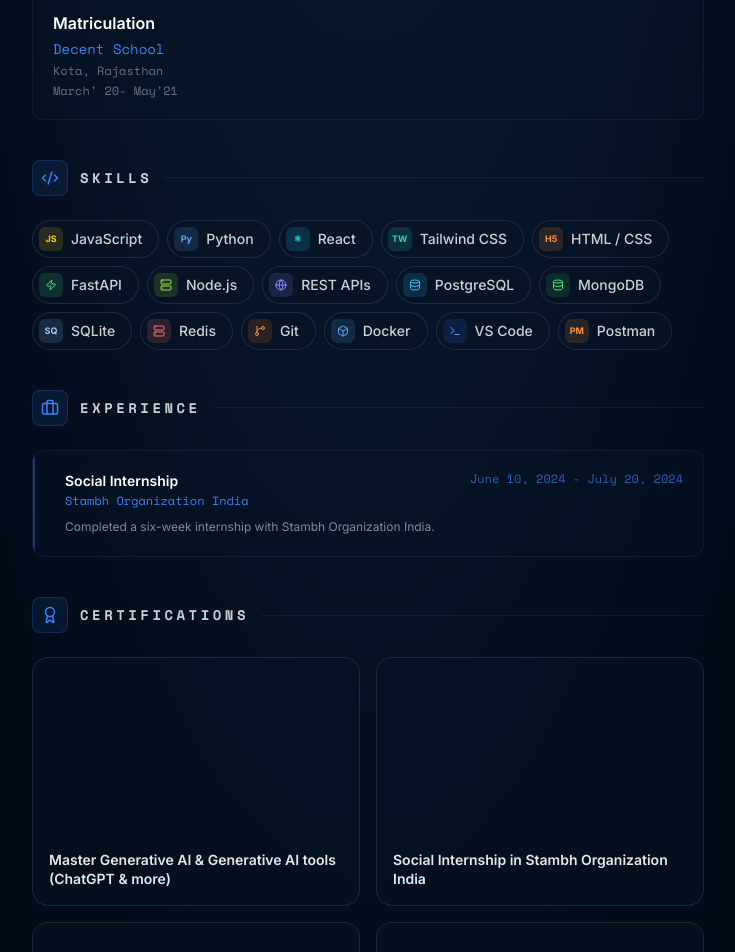
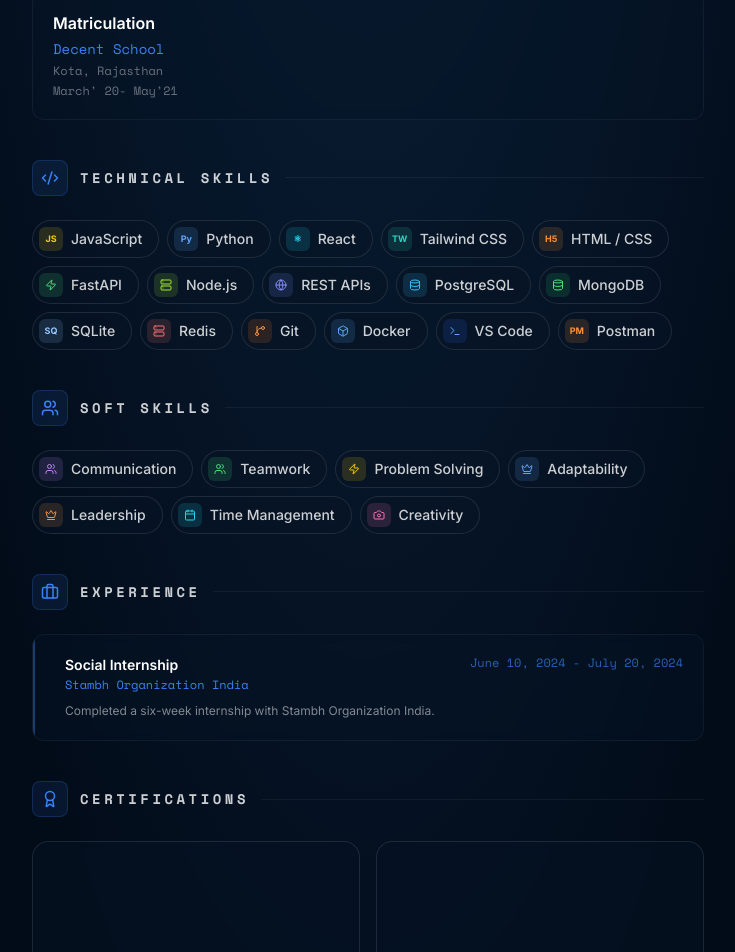
Before and after one commit to pranavdkakade/portfolio, a React (Vite) app in the folder frontend/: page /info in a window 1280 px wide. Shown: the part 1258-2210 px from the top of the page, without its empty margins (272-1007 px from the left). Built offline with nearby package versions, Linux system fonts and the light colour scheme.

Commit message:
added skill section

```diff
--- a/frontend/src/pages/Info.jsx
+++ b/frontend/src/pages/Info.jsx
@@ -108,6 +108,16 @@
   { name: 'Docker',       abbr: null,  Icon: Box,        bg: 'bg-blue-400/15',   fg: 'text-blue-400'   },
   { name: 'VS Code',      abbr: null,  Icon: Terminal,   bg: 'bg-blue-600/15',   fg: 'text-blue-400'   },
   { name: 'Postman',      abbr: 'PM',  Icon: null,       bg: 'bg-orange-400/15', fg: 'text-orange-400' },
+]
+
+const softSkills = [
+  { name: 'Communication', abbr: null, Icon: Users, bg: 'bg-purple-400/15', fg: 'text-purple-400' },
+  { name: 'Teamwork', abbr: null, Icon: Users, bg: 'bg-green-400/15', fg: 'text-green-400' },
+  { name: 'Problem Solving', abbr: null, Icon: Zap, bg: 'bg-yellow-400/15', fg: 'text-yellow-400' },
+  { name: 'Adaptability', abbr: null, Icon: Crown, bg: 'bg-blue-400/15', fg: 'text-blue-400' },
+  { name: 'Leadership', abbr: null, Icon: Crown, bg: 'bg-orange-400/15', fg: 'text-orange-400' },
+  { name: 'Time Management', abbr: null, Icon: Calendar, bg: 'bg-cyan-400/15', fg: 'text-cyan-400' },
+  { name: 'Creativity', abbr: null, Icon: Camera, bg: 'bg-pink-400/15', fg: 'text-pink-400' },
 ]
 
 const toPublicFileUrl = (fileName) => `/${encodeURIComponent(fileName)}`
@@ -597,9 +607,9 @@
           </div>
         </div>
 
-        {/* Skills */}
+        {/* Technical Skills */}
         <div>
-          <SectionTitle icon={Code2} title="Skills" />
+          <SectionTitle icon={Code2} title="Technical Skills" />
           <div className="flex flex-wrap gap-2">
             {skills.map((skill) => {
               const IconComp = skill.Icon
@@ -611,8 +621,29 @@
                   <span className={`flex items-center justify-center w-6 h-6 rounded-md flex-shrink-0 ${skill.bg} ${skill.fg}`}>
                     {skill.abbr
                       ? <span className="text-[9px] font-bold leading-none">{skill.abbr}</span>
-                      : <IconComp size={12} />
+                      : IconComp ? <IconComp size={12} /> : null
                     }
+                  </span>
+                  {skill.name}
+                </span>
+              )
+            })}
+          </div>
+        </div>
+
+        {/* Soft Skills */}
+        <div>
+          <SectionTitle icon={Users} title="Soft Skills" />
+          <div className="flex flex-wrap gap-2">
+            {softSkills.map((skill) => {
+              const IconComp = skill.Icon
+              return (
+                <span
+                  key={skill.name}
+                  className="flex items-center gap-2 pl-1.5 pr-4 py-1.5 bg-navy-800/60 border border-white/10 rounded-full text-sm text-white/80 font-medium hover:border-accent/25 hover:bg-navy-700/50 transition-colors cursor-default select-none"
+                >
+                  <span className={`flex items-center justify-center w-6 h-6 rounded-md flex-shrink-0 ${skill.bg} ${skill.fg}`}>
+                    {IconComp ? <IconComp size={12} /> : null}
                   </span>
                   {skill.name}
                 </span>
```
